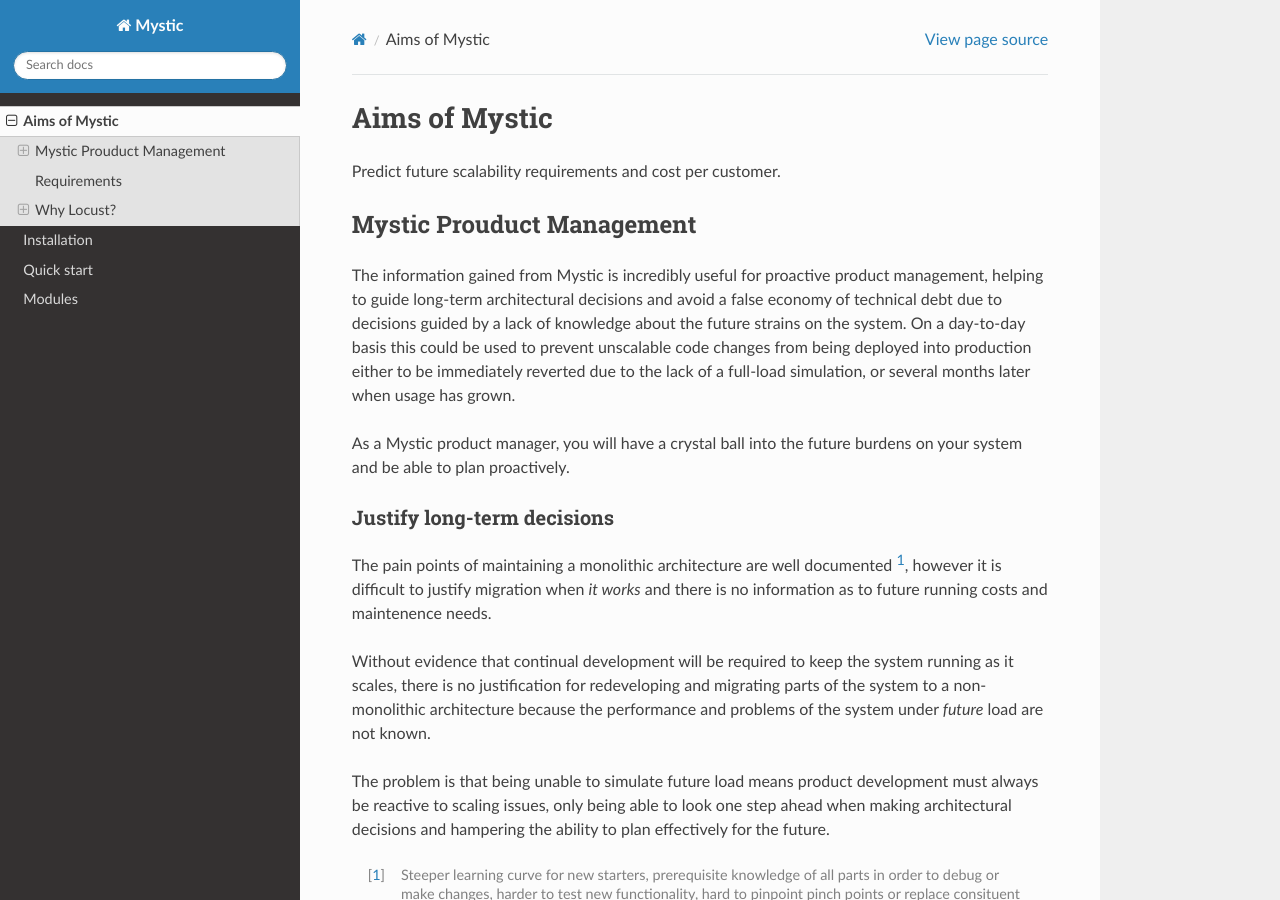
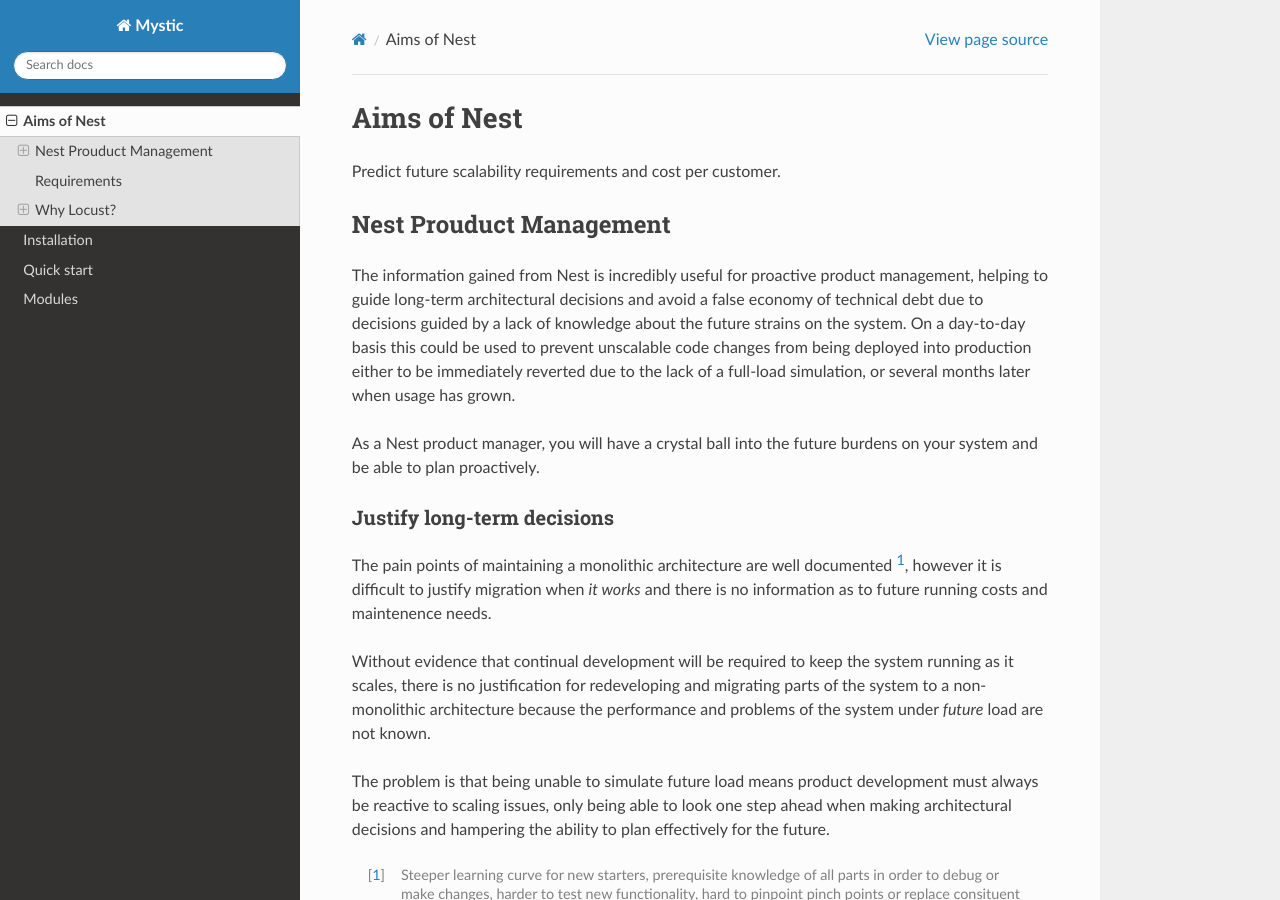
Before and after one commit to BBOXX/nest, a Sphinx documentation site: the page built from docs/RATIONALE.rst, in a window 1280 px wide and 900 px high. Built offline with Sphinx 7.4.7 and the Read the Docs theme 2.0.0, drawn with Linux system fonts in a browser that asks for light colours.

Commit message:
Rename project to Nest

```diff
--- a/configure.py
+++ b/configure.py
@@ -1,4 +1,4 @@
-from mystic import load_taskset_dir
+from nest import load_taskset_dir
 import json
 import sys
 import os
@@ -57,13 +57,13 @@
     return transform(user_input)
 
 def make_config(dir_path = None, **kwargs):
-    """Guide a user through making a config file for Mystic.
+    """Guide a user through making a config file for Nest.
 
     Keyword Arguments:
         dir_path {str (path)} -- Folder in which the user's TaskSets reside. (default: {None})
 
     Returns:
-        dict -- Mystic config file.
+        dict -- Nest config file.
 
     """
 
--- a/docs/QUICKSTART.rst
+++ b/docs/QUICKSTART.rst
@@ -1,7 +1,7 @@
 Quick start
 ===========
 
-Install Mystic
+Install Nest
 --------------
 
 See :ref:`installation-label`.
--- a/docs/RATIONALE.rst
+++ b/docs/RATIONALE.rst
@@ -1,13 +1,13 @@
-Aims of Mystic
+Aims of Nest
 ==============
 Predict future scalability requirements and cost per customer.
 
-Mystic Prouduct Management
+Nest Prouduct Management
 --------------------------
 
-The information gained from Mystic is incredibly useful for proactive product management, helping to guide long-term architectural decisions and avoid a false economy of technical debt due to decisions guided by a lack of knowledge about the future strains on the system. On a day-to-day basis this could be used to prevent unscalable code changes from being deployed into production either to be immediately reverted due to the lack of a full-load simulation, or several months later when usage has grown.
+The information gained from Nest is incredibly useful for proactive product management, helping to guide long-term architectural decisions and avoid a false economy of technical debt due to decisions guided by a lack of knowledge about the future strains on the system. On a day-to-day basis this could be used to prevent unscalable code changes from being deployed into production either to be immediately reverted due to the lack of a full-load simulation, or several months later when usage has grown.
 
-As a Mystic product manager, you will have a crystal ball into the future burdens on your system and be able to plan proactively.
+As a Nest product manager, you will have a crystal ball into the future burdens on your system and be able to plan proactively.
 
 Justify long-term decisions
 ~~~~~~~~~~~~~~~~~~~~~~~~~~~
--- a/docs/index.rst
+++ b/docs/index.rst
@@ -1,9 +1,9 @@
-.. Mystic documentation master file, created by
+.. Nest documentation master file, created by
    sphinx-quickstart on Wed May  9 11:37:52 2018.
    You can adapt this file completely to your liking, but it should at least
    contain the root `toctree` directive.
 
-Welcome to Mystic's documentation!
+Welcome to Nest's documentation!
 ==================================
 .. toctree::
    :maxdepth: 2
--- a/docs/source/modules.rst
+++ b/docs/source/modules.rst
@@ -4,4 +4,4 @@
 .. toctree::
    :maxdepth: 4
 
-   mystic
+   nest
--- a/docs/source/mystic.rst
+++ b/docs/source/nest.rst
@@ -1,7 +1,7 @@
-mystic.py
+nest.py
 =============
 
-.. automodule:: mystic
+.. automodule:: nest
     :members:
     :undoc-members:
     :show-inheritance:
```
Also changed, not shown: README.md (+6 -6 lines), runner.py (deleted, +0 -23 lines), nest.py (renamed from mystic.py), 1 other file.
